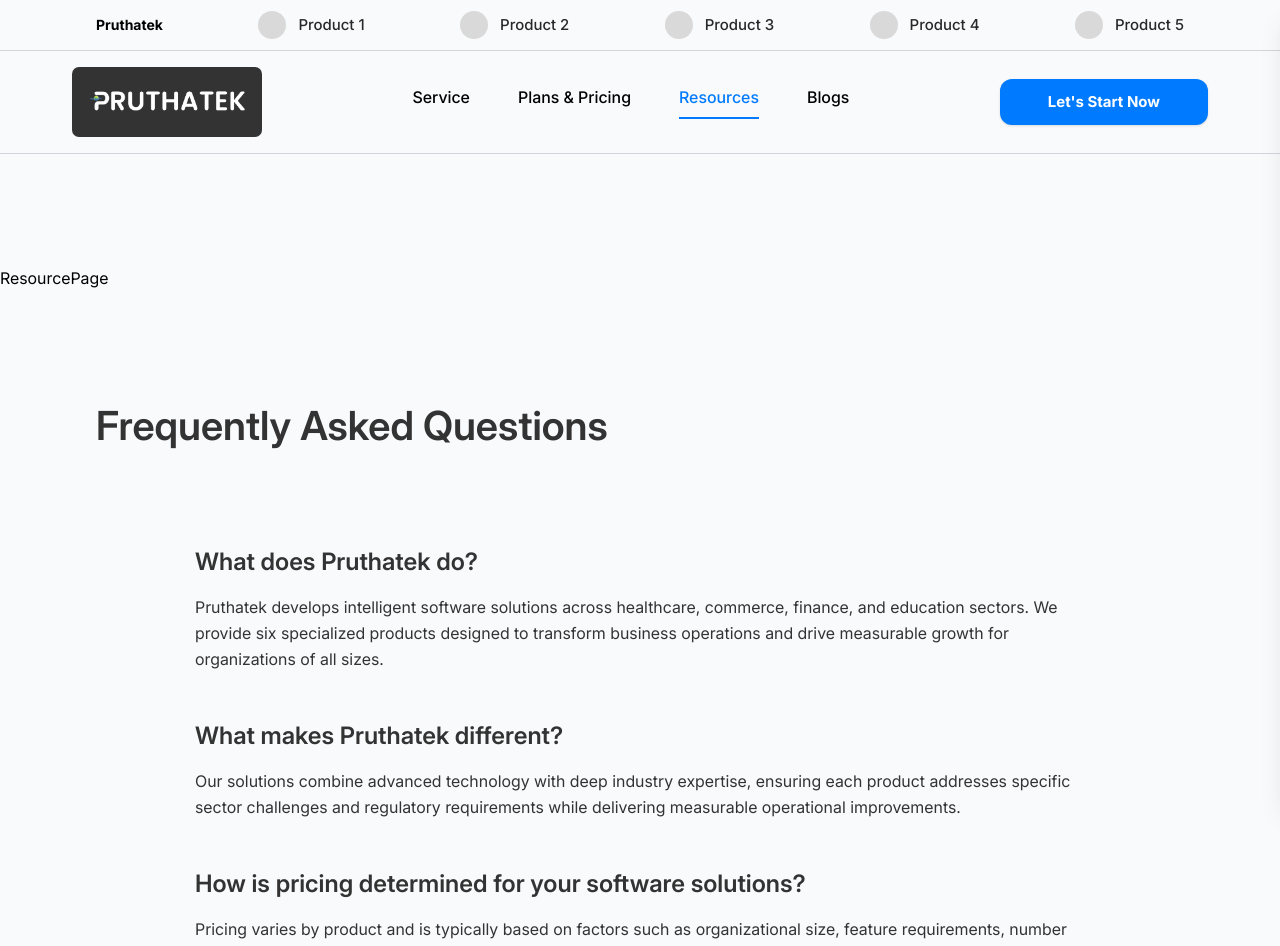
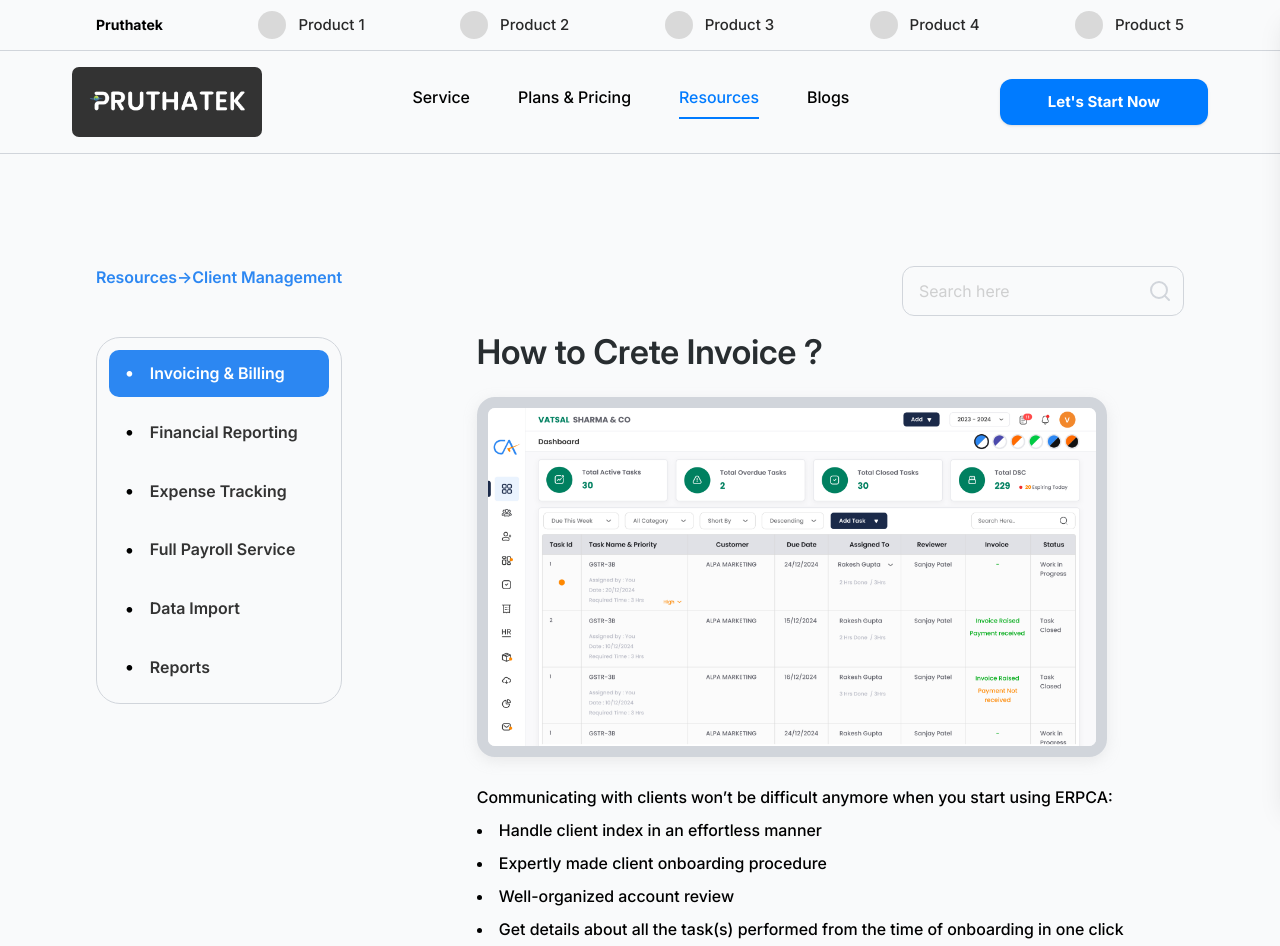
Before and after one commit to jay-avaiya/pruthatek-doctor-schedule, a React (Vite) app: page /resources in a window 1280 px wide. Shown: the top 946 px of the page. Built offline with nearby package versions, Linux system fonts and the light colour scheme.

Commit message:
Update: Resource Page

```diff
--- a/src/pages/Main/ResourcePage/ResourcePage.jsx
+++ b/src/pages/Main/ResourcePage/ResourcePage.jsx
@@ -1,7 +1,160 @@
-import React from "react";
+import { SearchIcon } from "lucide-react";
+import { useEffect, useState } from "react";
+import SectionCard from "./_components/SectionCard";
+import Blog from "../../../layouts/main_component/Blog";
 
-const ResourcePage = () => {
-  return <div>ResourcePage</div>;
+const Resource = () => {
+  const [active, setActive] = useState("invoicing");
+  const [query, setQuery] = useState("");
+
+  const items = [
+    { label: "Invoicing & Billing", id: "invoicing" },
+    { label: "Financial Reporting", id: "financial" },
+    { label: "Expense Tracking", id: "expense" },
+    { label: "Full Payroll Service", id: "payroll" },
+    { label: "Data Import", id: "import" },
+    { label: "Reports", id: "report" },
+  ];
+
+  const filtered = items.filter((item) =>
+    item.label.toLowerCase().includes(query.toLowerCase())
+  );
+
+  const handleSearch = () => {
+    if (filtered.length === 0) return alert("No results found for " + query);
+    const id = filtered[0].id;
+
+    document.getElementById(id)?.scrollIntoView({ behavior: "smooth" });
+    setActive(id);
+    setQuery("");
+  };
+
+  useEffect(() => {
+    const observer = new IntersectionObserver(
+      (entries) => {
+        entries.forEach((entry) => {
+          if (entry.isIntersecting) {
+            setActive(entry.target.id);
+          }
+        });
+      },
+      {
+        rootMargin: "-50% 0px -50% 0px", // middle of screen triggers section
+        threshold: 0,
+      }
+    );
+
+    items.forEach((item) => {
+      const section = document.getElementById(item.id);
+      if (section) observer.observe(section);
+    });
+
+    return () => observer.disconnect();
+  }, []);
+
+  return (
+    <div className="flex flex-col min-h-screen md:flex-row md:justify-between px-4 md:px-6 lg:px-12 xl:px-24 font-inter">
+      {/* side bar */}
+      <div className="hidden md:flex flex-col gap-12 sticky top-10 h-fit">
+        <p className="text-sm md:text-[16px] text-[#2C87F2] font-semibold">
+          Resources→Client Management
+        </p>
+
+        <div className=" w-full max-w-[280px] lg:max-w-[310px] h-fit bg-[#F9FAFB] border border-[#D1D5DB] rounded-3xl px-3 py-3">
+          <ul className="space-y-3">
+            {items.map((item) => (
+              <li key={item.id}>
+                <button
+                  onClick={() => {
+                    document
+                      .getElementById(item.id)
+                      .scrollIntoView({ behavior: "smooth" });
+                    setActive(item.id);
+                  }}
+                  className={`w-full text-left py-3 px-4 rounded-[10px] text-sm lg:text-[16px] font-semibold flex items-center gap-4 group
+                        ${
+                          active === item.id
+                            ? "bg-[#2C87F2] text-white"
+                            : "text-[#333] hover:text-black hover:bg-[#2C87F220]"
+                        }
+                      `}
+                >
+                  <span
+                    className={`text-[16px] lg:text-lg leading-none
+                          ${
+                            active === item.id
+                              ? "text-white"
+                              : "text-black group-hover:text-[#008060]"
+                          }
+                        `}
+                  >
+                    •
+                  </span>
+                  {item.label}
+                </button>
+              </li>
+            ))}
+          </ul>
+        </div>
+      </div>
+
+      <div className="w-full md:max-w-[60%] lg:max-w-[65%] flex flex-col gap-4">
+        {/* search */}
+        <div className="flex justify-end mb-5 md:mb-0">
+          <div className="w-fit h-fit relative">
+            <input
+              type="text"
+              placeholder="Search here"
+              value={query}
+              onChange={(e) => setQuery(e.target.value)}
+              onKeyDown={(e) => e.key === "Enter" && handleSearch()}
+              className="w-full max-w-[310px] border border-[#D1D5DB] rounded-[12px] bg-[#F9FAFB] py-3 px-4 placeholder:text-[#A5A5A580] text-[16px] outline-none"
+            />
+            <SearchIcon className="absolute right-3 top-1/2 -translate-y-1/2 text-[#D1D5DB]" />
+          </div>
+        </div>
+
+        <div className="flex flex-col gap-20">
+          <SectionCard btnText={`Let's Start`} id={"invoicing"} />
+          <SectionCard
+            id={"financial"}
+            title={"How to Create Estimate?"}
+            desc={
+              "One of the best features (there are so many, we can’t pick one) of ERPCA is that it is designed keeping client management in mind. Because we are aware of the key role clients play in your practice. With ERPCA, your team will always have a complete picture of everything related to your clients, right from documents, task(s), time consumed, invoices etc. All these details can be accessed in a single click."
+            }
+          />
+          <SectionCard
+            id={"expense"}
+            title={"How to Create Purchase Bill ?"}
+            desc={
+              "All client discussions are consolidated by ERPCA and it goes straight into that particular client’s file. This makes it easy for you to work together with your staff."
+            }
+          />
+          <SectionCard
+            id={"payroll"}
+            title={"How to Edit Bill/Invoice or Estimate?"}
+            desc={
+              "Say good-bye to the time-consuming task of importing clients and prospects one at a time. ERPCA lets you import all your clients in bulk so that you don’t waste any time. Moreover, ERPCA allows you to filter clients and execute particular activities for many clients at the same time."
+            }
+          />
+          <SectionCard
+            id={"import"}
+            title={"How to Delete Bill/Invoice or Estimate?"}
+            desc={
+              "ERPCA gives you the authority to modify employee roles and their access to confidential client data along with regulating universal settings. A bonus feature is our audit log which helps you keep a watch on your team’s happenings."
+            }
+          />
+          <SectionCard
+            id={"report"}
+            title={"How to Export Bill/Invoice or Estimate?"}
+            desc={
+              "ERPCA gives you the authority to modify employee roles and their access to confidential client data along with regulating universal settings. A bonus feature is our audit log which helps you keep a watch on your team’s happenings."
+            }
+          />
+        </div>
+      </div>
+    </div>
+  );
 };
 
-export default ResourcePage;
+export default Resource;
--- /dev/null
+++ b/src/pages/Main/ResourcePage/_components/SectionCard.jsx
@@ -0,0 +1,50 @@
+const SectionCard = ({ id, title, desc, image, btnText }) => {
+  return (
+    <div id={id} className="flex flex-col gap-4 lg:gap-6">
+      <h3
+        className="text-3xl lg:text-[34px] font-semibold text-[#282D30]
+"
+      >
+        {title || "How to Crete Invoice ?"}
+      </h3>
+      <div
+        className="w-full max-w-[630px] max-h-[360px] border-[11px] border-[#D1D5DB] overflow-hidden rounded-[18px]
+              shadow-[0_4px_14px_0_rgba(189,189,189,.25)]"
+      >
+        <img
+          src={image || "/resource.png"}
+          alt="resource_IMAGE"
+          className="w-fit h-fit object-cover"
+        />
+      </div>
+      <div className="text-sm lg:text-[16px] font-medium leading-[33px]">
+        {desc ? (
+          <p className="lg:w-[75%]">{desc}</p>
+        ) : (
+          <>
+            <p>
+              Communicating with clients won’t be difficult anymore when you
+              start using ERPCA:
+            </p>
+            <ul className="list-disc list-inside">
+              <li>Handle client index in an effortless manner</li>
+              <li>Expertly made client onboarding procedure</li>
+              <li>Well-organized account review</li>
+              <li>
+                Get details about all the task(s) performed from the time of
+                onboarding in one click
+              </li>
+              <li>All the communication records retrieved from one place</li>
+              <li>Well-managed time log consumed on task(s)</li>
+            </ul>
+          </>
+        )}
+      </div>
+      <button className="text-sm lg:text-[16px] font-bold text-white bg-[#2C87F2] rounded-[12px] w-full max-w-[200px] py-3 cursor-pointer mt-2">
+        {btnText || `Know More`}
+      </button>
+    </div>
+  );
+};
+
+export default SectionCard;
```
